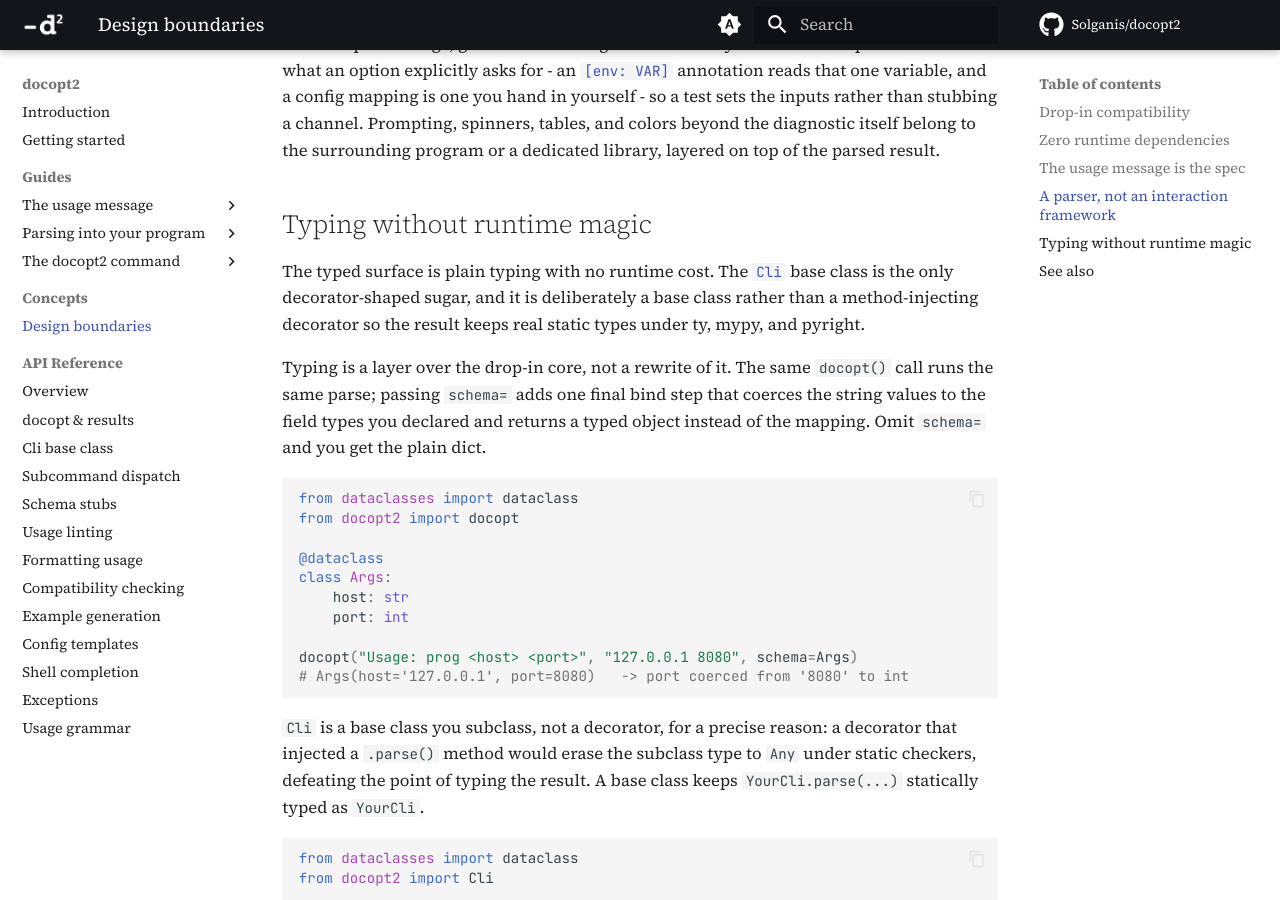
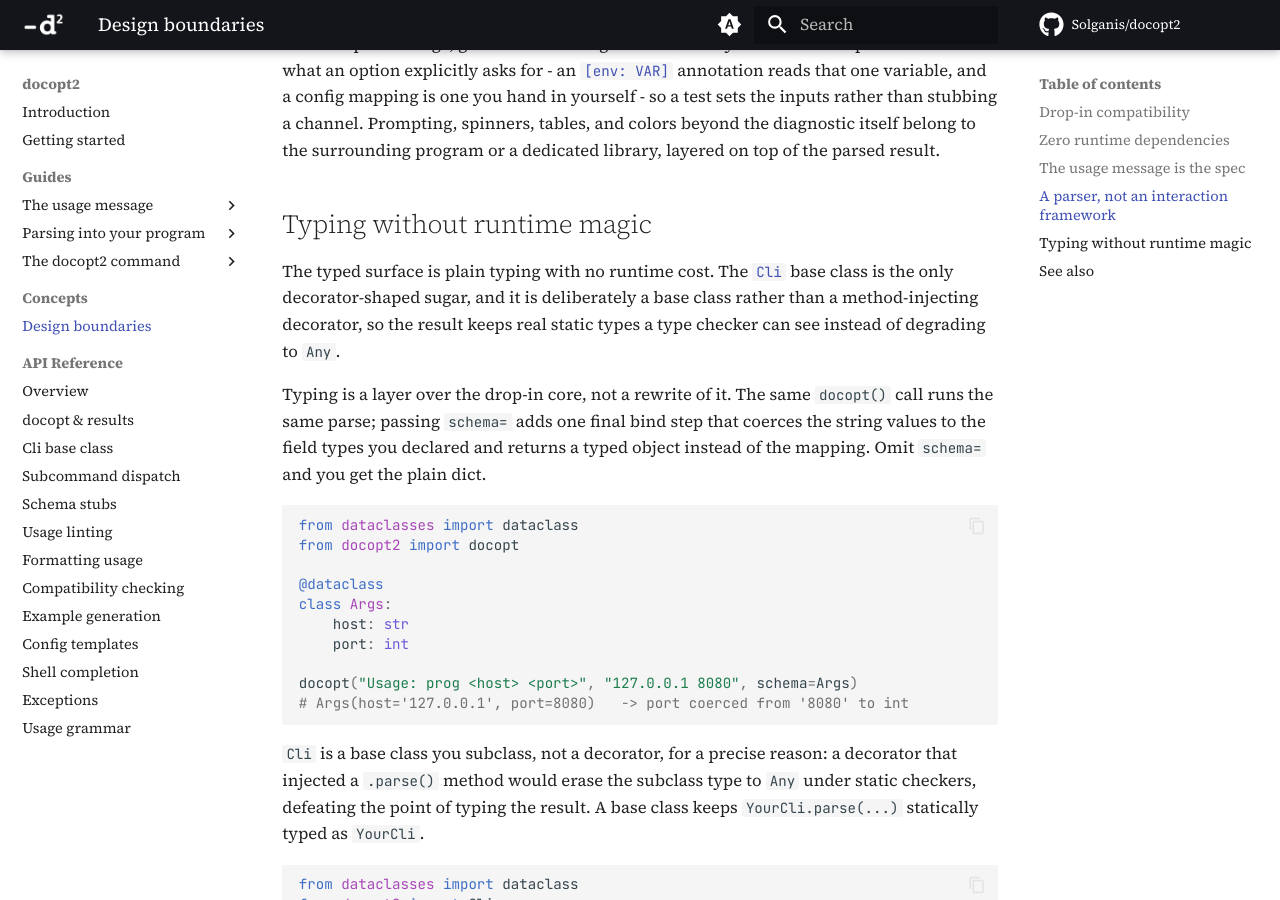
Before and after one commit to Solganis/docopt2, an MkDocs documentation site: the page built from docs/concepts/design-boundaries.md, in a window 1280 px wide and 900 px high, scrolled down 3125 px. Built offline with MkDocs 1.6.1 and Material for MkDocs 9.7.7, drawn with Linux system fonts in a browser that asks for light colours; comment, search, counter and statistics services are not loaded.

Commit message:
docs: drop the type-checker enumeration from the typing section

```diff
--- a/docs/concepts/design-boundaries.md
+++ b/docs/concepts/design-boundaries.md
@@ -118,7 +118,7 @@
 
 The typed surface is plain typing with no runtime cost. The [`Cli`](../reference/cli.md) base class is
 the only decorator-shaped sugar, and it is deliberately a base class rather than a method-injecting
-decorator so the result keeps real static types under ty, mypy, and pyright.
+decorator, so the result keeps real static types a type checker can see instead of degrading to `Any`.
 
 Typing is a layer over the drop-in core, not a rewrite of it. The same `docopt()` call runs the same
 parse; passing `schema=` adds one final bind step that coerces the string values to the field types you
```
